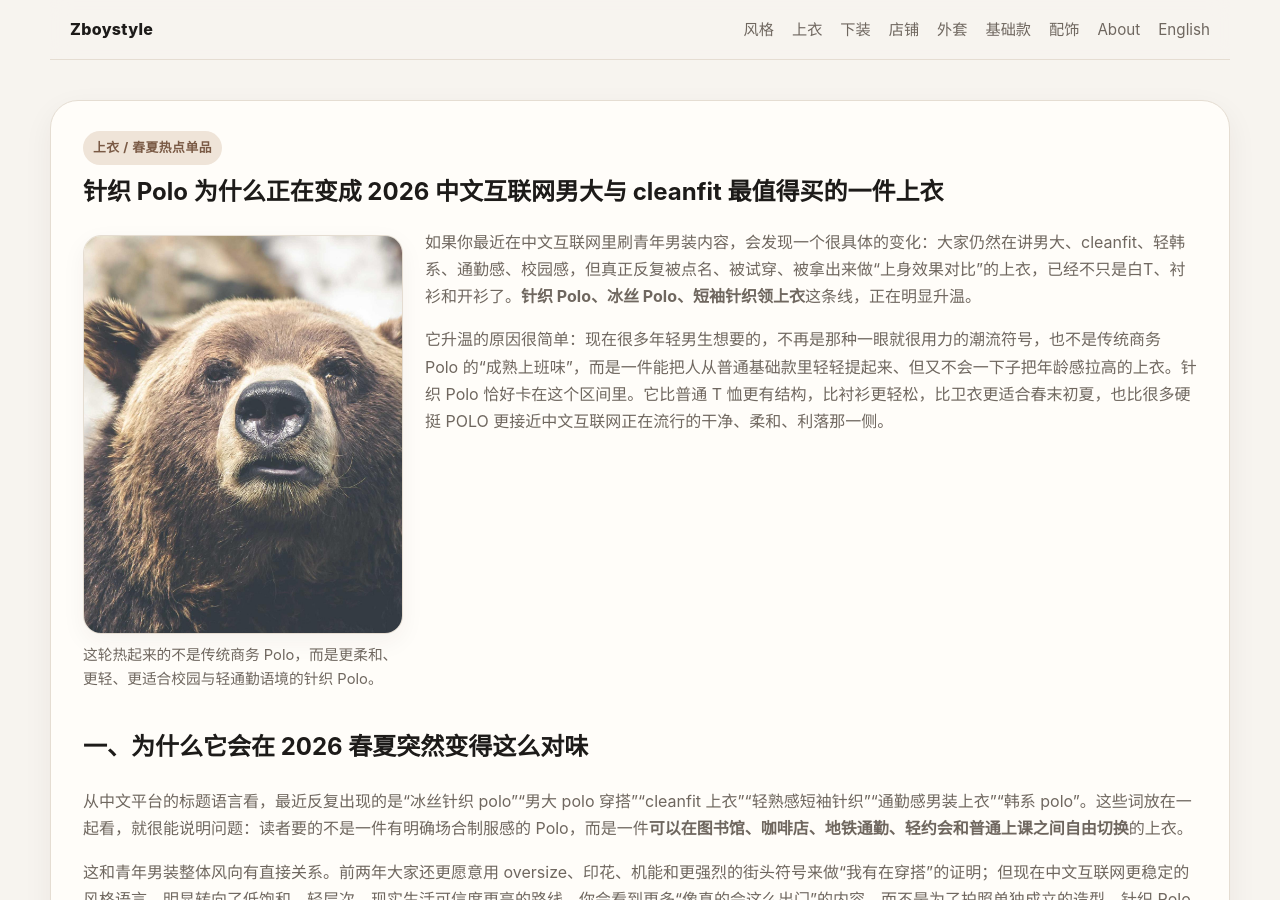
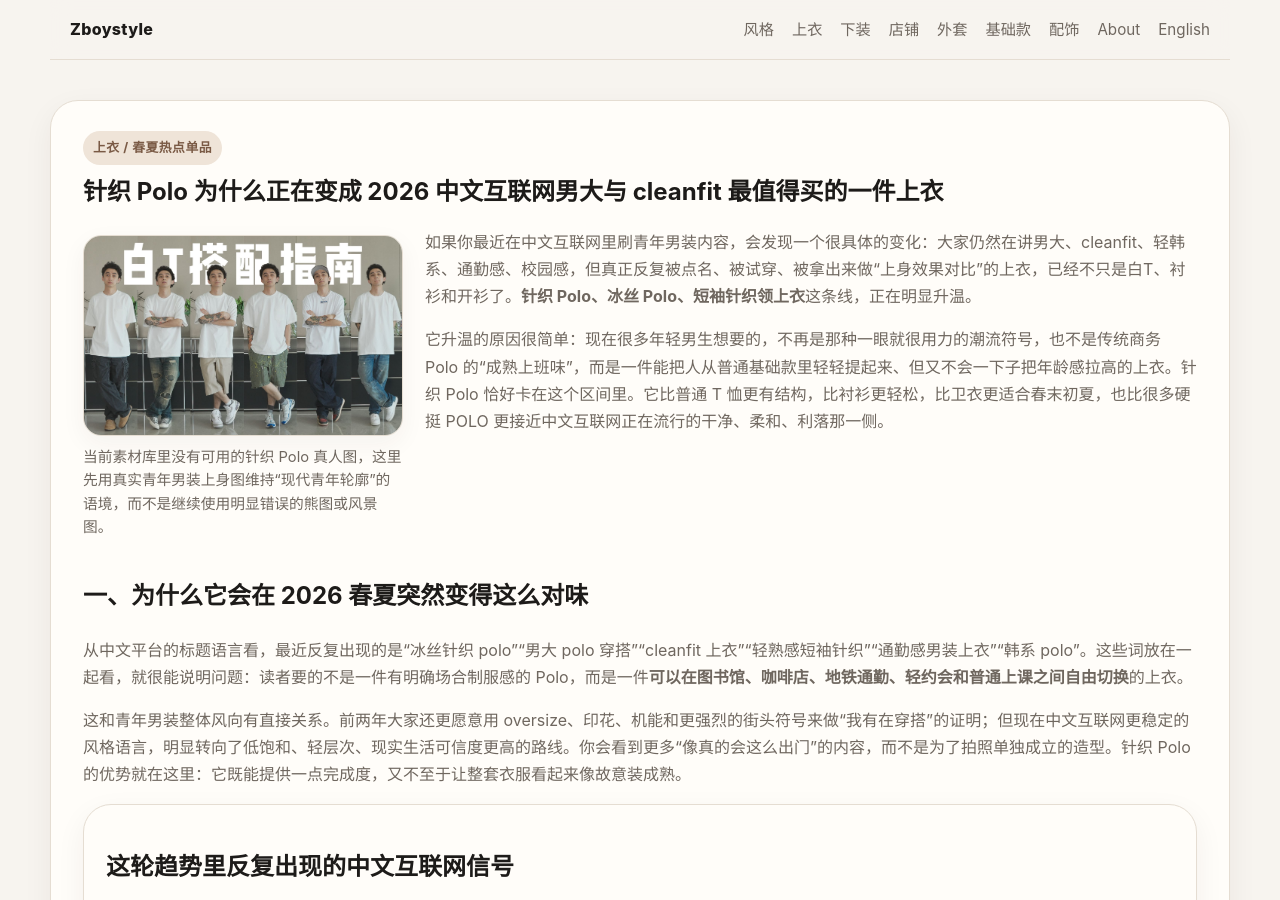
Before and after one commit to qilin-agent/zboystyle, a Jekyll site: the page built from _zh_tops/knit-polo-cleanfit-guide.html, in a window 1280 px wide and 900 px high. Built offline with Jekyll 4.4.1, drawn with Linux system fonts in a browser that asks for light colours.

Commit message:
Remove mismatched image references from Zboystyle

```diff
--- a/_en_accessories/nylon-crossbody-bags-cleanfit.html
+++ b/_en_accessories/nylon-crossbody-bags-cleanfit.html
@@ -22,7 +22,7 @@ thumbnail_alt: "Everyday bag theme for youth menswear"
 <p>Its rise is not about being futuristic. It is about solving a real styling problem. This kind of bag adds structure and completion without damaging the student-like ease, cleanliness, and daily credibility that many youth-oriented outfits now depend on.</p>
 
 <figure>
-  <img src="../../assets/img/photos/accessories-canvas-bag.jpg" alt="A light everyday bag image that suggests a calm commuting context in youth menswear" />
+  <img src="../../assets/img/generated/accessories-canvas-bag.svg" alt="Accessory placeholder graphic pending a more accurate nylon crossbody bag image" />
   <figcaption>The stronger direction now is not the loudest bag in the frame, but a lighter one that can slip naturally into campus, transit, and casual city movement.</figcaption>
 </figure>
 
@@ -67,7 +67,7 @@ thumbnail_alt: "Everyday bag theme for youth menswear"
 <p>Useful listings usually include side views, commute-like styling, and enough scale references to help you judge how the bag behaves with shirts, tees, knitwear, or light jackets. If the page hides the full body and sells only through moody close-ups, caution is warranted.</p>
 
 <figure>
-  <img src="../../assets/img/photos/accessories-canvas-bag.jpg" alt="An understated everyday bag shown as part of a calm youth-menswear outfit" />
+  <img src="../../assets/img/generated/accessories-canvas-bag.svg" alt="Accessory placeholder graphic awaiting a more on-topic nylon crossbody bag image" />
   <figcaption>The best daily bag is rarely the most dramatic one on its own. It is the one that still looks right next to tees, shirts, knitwear, and light outerwear.</figcaption>
 </figure>
 
--- a/_en_style/college-boy-style.html
+++ b/_en_style/college-boy-style.html
@@ -13,15 +13,15 @@ updated: 2026-03-19
 featured: true
 index_title: "Why the campus-boy look keeps coming back"
 index_description: "Understand the campus-boy look through silhouette, recurring outfit patterns, core items, and shopping routes."
-thumbnail_image: "../../assets/img/photos/tops-knit-polo-fit.jpg"
+thumbnail_image: "../../assets/img/photos/basics-heavyweight-white-tee-fit.jpg"
 thumbnail_alt: "Campus-boy, youth commuter, and clean campus menswear style guide"
 ---
 # Why the campus-boy look has become one of the most stable style languages in Chinese youth menswear
 
 <div class="wrap-clear">
 <figure class="float-media left tall">
-  <img src="../../assets/img/photos/tops-knit-polo-fit.jpg" alt="Youth-oriented menswear image with a cleaner shoulder line and softer contemporary silhouette" />
-  <figcaption>The campus-boy direction should read as contemporary youth menswear with a softer upper-body shape, not as historical costume or archival portrait styling.</figcaption>
+  <img src="../../assets/img/photos/basics-heavyweight-white-tee-fit.jpg" alt="Modern youth-menswear collage showing a white tee worn with different relaxed bottoms and everyday styling" />
+  <figcaption>This image at least shows actual contemporary youth menswear on body: a loose white tee, multiple trouser pairings, and a silhouette closer to everyday campus and commuter dressing.</figcaption>
 </figure>
 
 The campus-boy look is not rising again because everyone suddenly wants to dress like a student. It works because it compresses several difficult menswear problems into one relatively stable answer: do not look too mature, do not look too expensive, do not look too aggressive, but still look clean, relaxed, and believable on a real young person moving through campuses, subways, and ordinary city life.
--- a/_zh_accessories/nylon-crossbody-bags-cleanfit.html
+++ b/_zh_accessories/nylon-crossbody-bags-cleanfit.html
@@ -22,7 +22,7 @@ thumbnail_alt: "青年男装日常通勤包款主题图"
 <p>这类包的流行，不是因为它看起来多“前卫”，而是因为它刚好卡在中文互联网青年男装最需要的位置上：既能给穿搭补一层完成度，又不会把本来想保留的学生感、干净感和日常可信度破坏掉。它不是一只只适合摆拍的包，而是一只真的能拿去上课、去图书馆、去咖啡店、去地铁通勤的包。</p>
 
 <figure>
-  <img src="../../assets/img/photos/accessories-canvas-bag.jpg" alt="青年男装日常包款图，体现轻量、贴身、低调的通勤语境" />
+  <img src="../../assets/img/generated/accessories-canvas-bag.svg" alt="青年男装包款主题示意图，用于占位等待更准确的尼龙斜挎包实拍图" />
   <figcaption>现在更受欢迎的不是存在感过强的潮流包，而是这种能自然进入上课、通勤和轻出行语境的日常包型。</figcaption>
 </figure>
 
@@ -67,7 +67,7 @@ thumbnail_alt: "青年男装日常通勤包款主题图"
 <p>这点非常关键。值得继续点进去的商品页，通常会给你足够多的背负图、侧面图和容量图，让你知道这只包背在衬衫、白T、针织和轻外套外面分别是什么样。反过来，如果整页都在强调滤镜、姿势和局部特写，反而不愿意把完整上身比例给你看，那通常说明它更擅长卖概念，不一定擅长卖耐看的日常包。</p>
 
 <figure>
-  <img src="../../assets/img/photos/accessories-canvas-bag.jpg" alt="简洁日常包在青年男装里的搭配示意，强调贴身、轻量与不抢戏" />
+  <img src="../../assets/img/generated/accessories-canvas-bag.svg" alt="简洁日常包主题占位图，等待替换为更准确的尼龙斜挎包相关图片" />
   <figcaption>好用的日常包不是单独拎出来最夸张的那只，而是和白T、衬衫、针织、轻外套一起出现时依然顺眼的那只。</figcaption>
 </figure>
 
--- a/_zh_style/college-boy-style.html
+++ b/_zh_style/college-boy-style.html
@@ -13,15 +13,15 @@ updated: 2026-03-19
 featured: true
 index_title: "男大穿搭为什么重新流行"
 index_description: "从风格语言、视觉母题、核心单品到商品入口，重新理解男大穿搭。"
-thumbnail_image: "../../assets/img/photos/tops-knit-polo-fit.jpg"
+thumbnail_image: "../../assets/img/photos/basics-heavyweight-white-tee-fit.jpg"
 thumbnail_alt: "男大穿搭、校园感与轻通勤青年男装风格导览"
 ---
 <h1>男大穿搭为什么会重新成为中文互联网里最稳定的一种青年男装语言</h1>
 
 <div class="wrap-clear">
 <figure class="float-media left tall">
-  <img src="../../assets/img/photos/tops-knit-polo-fit.jpg" alt="青年男装真人上身图，强调干净肩线、柔和上衣与更接近校园感的轮廓" />
-  <figcaption>男大风更接近一种当代青年轮廓：上装柔和、肩线自然、整体干净，而不是复古摆拍或年代感很重的造型。</figcaption>
+  <img src="../../assets/img/photos/basics-heavyweight-white-tee-fit.jpg" alt="青年男装真人上身拼图，展示白T与不同裤装组合下更贴近日常校园感的轮廓" />
+  <figcaption>这张图至少真正展示了当代青年男装的上身效果：宽松白T、不同下装组合，以及更接近日常校园与通勤语境的真实轮廓。</figcaption>
 </figure>
 
 <p>“男大穿搭”重新流行，并不是因为大家突然都想穿得像学生，而是因为它把青年男装里最难处理的几件事压缩成了一套相对稳定的答案：不要太成熟，不要太贵，不要太强攻击性，但又要显得干净、松弛、像真的会出现在校园和地铁里的年轻人。</p>
--- a/_zh_tops/knit-polo-cleanfit-guide.html
+++ b/_zh_tops/knit-polo-cleanfit-guide.html
@@ -13,15 +13,15 @@ updated: 2026-03-19
 featured: true
 index_title: "针织 Polo 为什么成了 2026 春夏更值得买的上衣"
 index_description: "从中文互联网热词、商品图判断到购买入口，重新理解针织 Polo 在男大、cleanfit 与轻韩系里的位置。"
-thumbnail_image: "../../assets/img/photos/tops-knit-polo-hero.jpg"
+thumbnail_image: "../../assets/img/photos/basics-heavyweight-white-tee-fit.jpg"
 thumbnail_alt: "针织 Polo 与 cleanfit 青年男装主题图"
 ---
 <span class="eyebrow">上衣 / 春夏热点单品</span>
 <h1>针织 Polo 为什么正在变成 2026 中文互联网男大与 cleanfit 最值得买的一件上衣</h1>
 <div class="wrap-clear">
 <figure class="float-media left tall">
-  <img src="../../assets/img/photos/tops-knit-polo-hero.jpg" alt="针织 Polo 作为青年男装春夏上衣的主题图，强调轻熟、干净与不过分正式的气质" />
-  <figcaption>这轮热起来的不是传统商务 Polo，而是更柔和、更轻、更适合校园与轻通勤语境的针织 Polo。</figcaption>
+  <img src="../../assets/img/photos/basics-heavyweight-white-tee-fit.jpg" alt="青年男装上身拼图，展示基础上衣与不同裤装组合形成的现代 clean 轮廓" />
+  <figcaption>当前素材库里没有可用的针织 Polo 真人图，这里先用真实青年男装上身图维持“现代青年轮廓”的语境，而不是继续使用明显错误的熊图或风景图。</figcaption>
 </figure>
 <p>如果你最近在中文互联网里刷青年男装内容，会发现一个很具体的变化：大家仍然在讲男大、cleanfit、轻韩系、通勤感、校园感，但真正反复被点名、被试穿、被拿出来做“上身效果对比”的上衣，已经不只是白T、衬衫和开衫了。<strong>针织 Polo、冰丝 Polo、短袖针织领上衣</strong>这条线，正在明显升温。</p>
 <p>它升温的原因很简单：现在很多年轻男生想要的，不再是那种一眼就很用力的潮流符号，也不是传统商务 Polo 的“成熟上班味”，而是一件能把人从普通基础款里轻轻提起来、但又不会一下子把年龄感拉高的上衣。针织 Polo 恰好卡在这个区间里。它比普通 T 恤更有结构，比衬衫更轻松，比卫衣更适合春末初夏，也比很多硬挺 POLO 更接近中文互联网正在流行的干净、柔和、利落那一侧。</p>
@@ -66,11 +66,11 @@ thumbnail_alt: "针织 Polo 与 cleanfit 青年男装主题图"
 
 <div class="media-row">
   <figure class="tall">
-    <img src="../../assets/img/photos/tops-knit-polo-fit.jpg" alt="针织 Polo 上身效果图，体现肩线干净、领口有结构、整体适合青年男装 cleanfit 语境" />
+    <img src="../../assets/img/photos/basics-heavyweight-white-tee-fit.jpg" alt="青年男装上身拼图，体现宽松基础上衣在不同裤装搭配下的轮廓变化" />
     <figcaption>好的针织 Polo 看起来不是“成熟”，而是“整个人更利落了一点”。</figcaption>
   </figure>
   <figure class="square">
-    <img src="../../assets/img/photos/tops-knit-polo-detail.jpg" alt="针织 Polo 细节图，强调领口、针织纹理与下摆利落度" />
+    <img src="../../assets/img/photos/basics-heavyweight-white-tee-hero.jpg" alt="基础上衣陈列图，展示不同颜色与基础款上衣作为青年男装研究素材的视觉入口" />
     <figcaption>判断针织 Polo，看得不是“词写得多高级”，而是领口、纹理、肩线和下摆有没有把干净感做出来。</figcaption>
   </figure>
 </div>
@@ -105,7 +105,7 @@ thumbnail_alt: "针织 Polo 与 cleanfit 青年男装主题图"
 <p>针织 Polo 最大的好处，就是它能让人显得更完整一点；但如果你同时配上过窄的裤子、太商务的鞋、太像公文包的包，它就会立刻变老。更稳的思路是让裤型保持顺直，让鞋和包继续留在青年通勤语境里。</p>
 
 <figure class="tall">
-  <img src="../../assets/img/photos/tops-knit-polo-fit.jpg" alt="针织 Polo 真人上身图，强调肩线、领口与整体 cleanfit 穿搭效果" />
+  <img src="../../assets/img/photos/basics-heavyweight-white-tee-fit.jpg" alt="青年男装上身拼图，强调基础上衣的真实版型与整体轮廓判断" />
   <figcaption>判断针织 Polo，不要只看商品词，要看真人上身时肩线、领口和整体比例是不是足够干净顺眼。</figcaption>
 </figure>
 
```
Also changed, not shown: other parts of _en_accessories/nylon-crossbody-bags-cleanfit.html (+1 -1 lines), other parts of _zh_accessories/nylon-crossbody-bags-cleanfit.html (+1 -1 lines), _en_tops/knit-polo-cleanfit-guide.html (+6 -6 lines).
